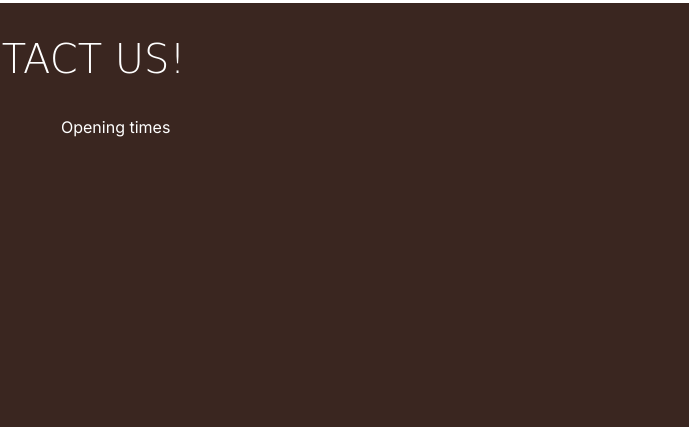
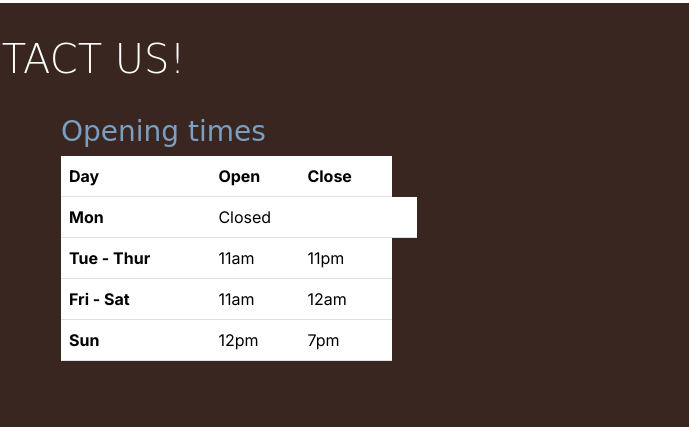
Before and after one commit to Chatlada-Nina/boardwalk-games, a plain HTML site: page index.html in a window 1280 px wide. Shown: the part 1105-1532 px from the top of the page, 591-1280 px from the left. Drawn offline with nearby package versions, Linux system fonts and the light colour scheme; a web font is replaced by a local one.

Commit message:
Add the opening times table

```diff
--- a/index.html
+++ b/index.html
@@ -208,7 +208,41 @@
                         </div>
                 </div>
                 <!-- Opening times -->
-                <div class="col-12 col-md-6 col-xl-4">Opening times</div>
+                <div class="col-12 col-md-6 col-xl-4">
+                    <h3 class="sub-heading-color">Opening times</h3>
+                    <table class="table">
+                        <thead>
+                          <tr>
+                            <th scope="col">Day</th>
+                            <th scope="col">Open</th>
+                            <th scope="col">Close</th>
+                          </tr>
+                        </thead>
+                        <tbody>
+                          <tr>
+                            <th scope="row">Mon</th>
+                            <td colspan="2">Closed</td>
+                            <td></td>
+                          </tr>
+                          <tr>
+                            <th scope="row">Tue - Thur</th>
+                            <td>11am</td>
+                            <td>11pm</td>
+                          </tr>
+                          <tr>
+                            <th scope="row">Fri - Sat</th>
+                            <td>11am</td>
+                            <td>12am</td>
+                          </tr>
+                          <tr>
+                            <th scope="row">Sun</th>
+                            <td>12pm</td>
+                            <td>7pm</td>
+                          </tr>
+                        </tbody>
+                      </table>
+
+                </div>
             </div>
         </div>
     </footer>
```
